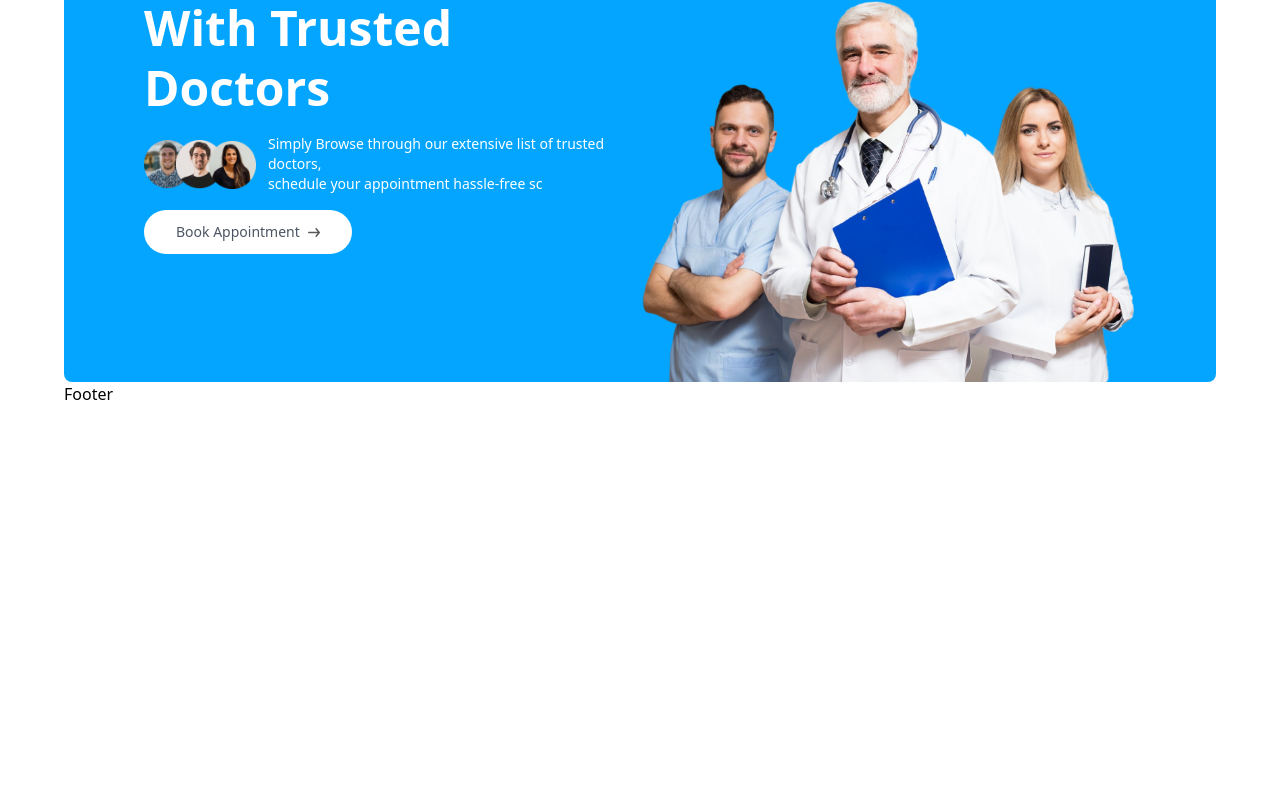
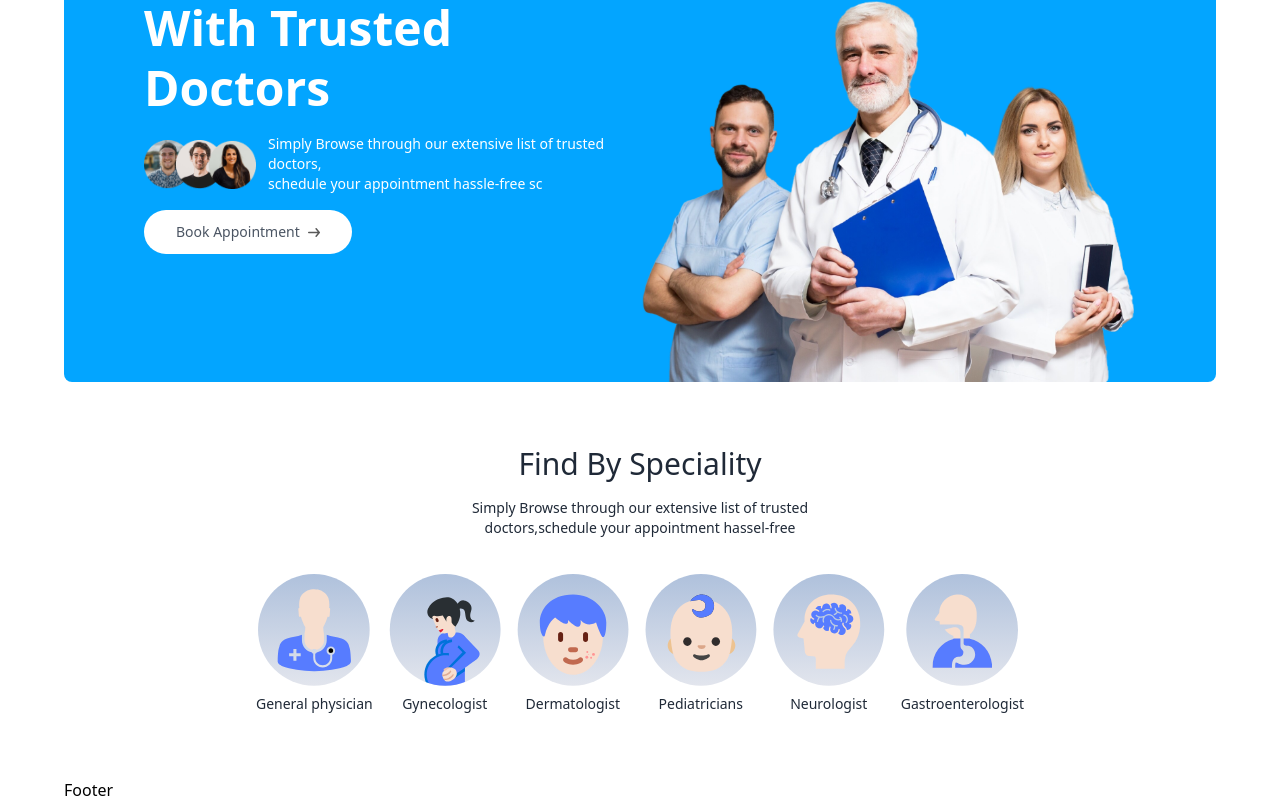
Before and after one commit to mjgupta9135/HealthMate, a React (Vite) app in the folder Frontend/: page / in a window 1280 px wide. Shown: the part 288-1090 px from the top of the page. Before the commit the page ends 800 px from the top, so only its background shows below. Built offline with nearby package versions, Linux system fonts and the light colour scheme.

Commit message:
Speciality Menu Done

```diff
--- /dev/null
+++ b/Frontend/src/components/SpecialityMenu.jsx
@@ -0,0 +1,32 @@
+import React from "react";
+import { specialityData } from "../assets/assets";
+import { Link } from "react-router-dom";
+const SpecialityMenu = () => {
+  return (
+    <div
+      id="speciality"
+      className="flex flex-col items-center gap-4 py-16 text-gray-800 "
+    >
+      <h1 className="text-3xl font-medium ">Find By Speciality</h1>
+      <p className="sm:w-1/3 text-center text-sm">
+        Simply Browse through our extensive list of trusted doctors,schedule
+        your appointment hassel-free
+      </p>
+      <div className="flex sm:justify-center gap-4 pt-5 w-full overflow-scroll">
+        {specialityData.map((item, index) => (
+          <Link
+            onClick={() => scrollTo(0, 0)}
+            className="flex flex-col items-center text-xs cursor-pointer flex-shrink-0 hover:translate-y-[-10px] transition-all duration-500"
+            key={index}
+            to={`/doctors/${item.speciality}`}
+          >
+            <img className="w-16 sm:w-28 mb-2" src={item.image} alt="" />
+            <p className="text-sm">{item.speciality}</p>
+          </Link>
+        ))}
+      </div>
+    </div>
+  );
+};
+
+export default SpecialityMenu;
--- a/Frontend/src/index.css
+++ b/Frontend/src/index.css
@@ -5,3 +5,6 @@
 .active hr {
   @apply block;
 }
+::-webkit-scrollbar {
+  @apply hidden;
+}
--- a/Frontend/src/pages/Home.jsx
+++ b/Frontend/src/pages/Home.jsx
@@ -1,9 +1,11 @@
 import React from "react";
 import Hero from "../components/Hero";
+import SpecialityMenu from "../components/SpecialityMenu";
 const Home = () => {
   return (
     <div>
       <Hero />
+      <SpecialityMenu />
     </div>
   );
 };
```
